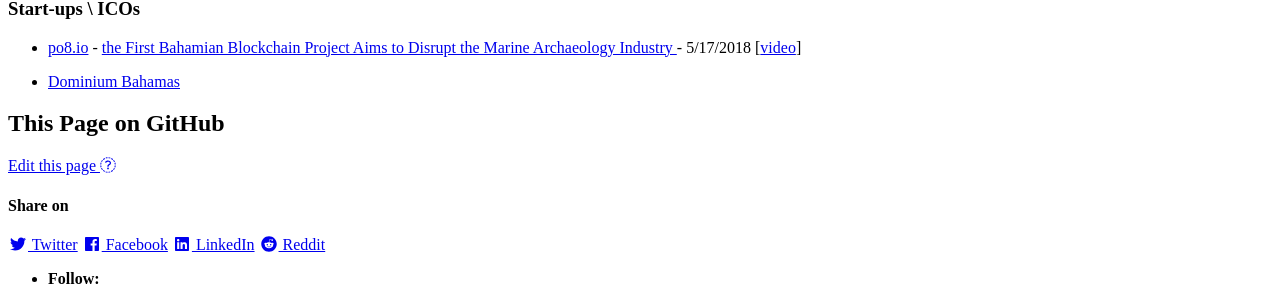
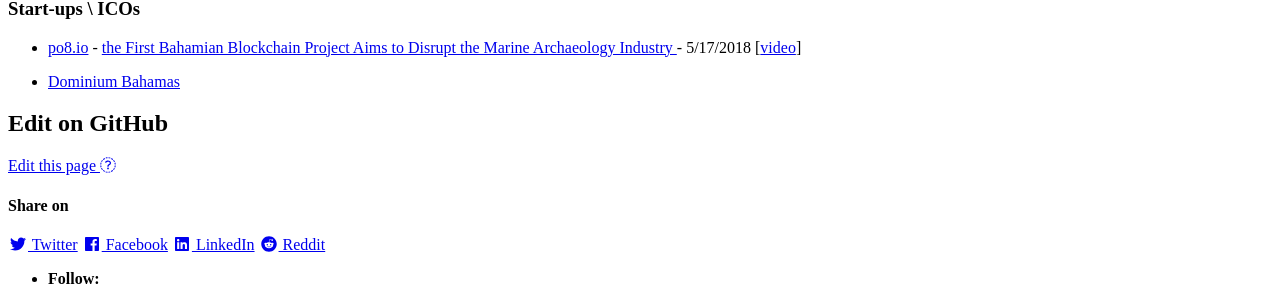
Before and after one commit to bitcoinfo/bitcoin-history, a Jekyll site: the page built from _pages/crypto-caribbean.md, in a window 1280 px wide and 900 px high, scrolled down 2651 px. Shown: the part 238-524 px from the top of the window. Built offline with Jekyll 4.4.1, drawn with Linux system fonts in a browser that asks for light colours; cached includes are drawn as plain includes.

Commit message:
tweak share

```diff
--- a/_includes/social-share.html
+++ b/_includes/social-share.html
@@ -1,6 +1,6 @@
-<h2>This Page on GitHub</h2>
-<p><a href="https://github.com/infominer33/bitcoin-history/edit/master/{{ page.path }}" class="edit">Edit this page <i class="fa fa-pencil"></i></a></p>
 <section class="page__share">
+  <h2>Edit on GitHub</h2>
+    <p><a href="https://github.com/infominer33/bitcoin-history/edit/master/{{ page.path }}" class="edit">Edit this page <i class="fa fa-pencil"></i></a></p>
   {% if site.data.ui-text[site.locale].share_on_label %}
     <h4 class="page__share-title">{{ site.data.ui-text[site.locale].share_on_label | default: "Share on" }}</h4>
   {% endif %}
```
